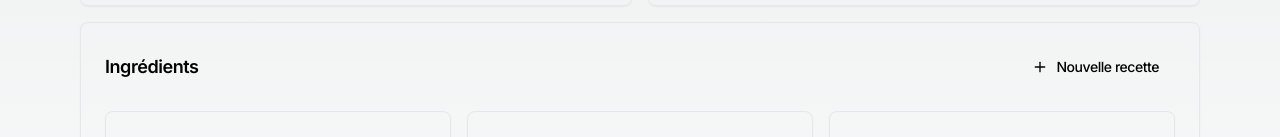
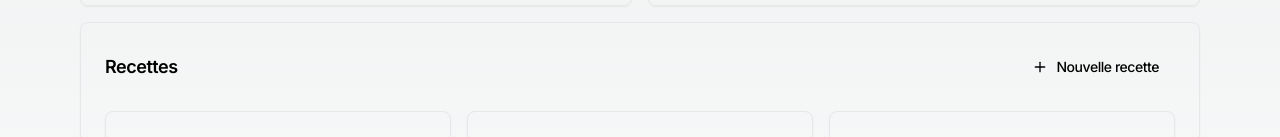
Before and after one commit to remyvin/meal-planner, a Next.js app: page / in a window 1280 px wide. Shown: the part 1288-1425 px from the top of the page. Built offline with nearby package versions, Linux system fonts and the light colour scheme.

Commit message:
Fix TypeScript errors 19

```diff
--- a/app/components/meal-planner.tsx
+++ b/app/components/meal-planner.tsx
@@ -496,10 +496,12 @@ const MealPlanner: React.FC = () => {
   }
 
   // Rendu principal
+  // Remplacez la section des commentaires dans le rendu principal par :
+
   return (
     <div className="p-4 max-w-6xl mx-auto">
       <div className="grid grid-cols-1 md:grid-cols-2 gap-4">
-        {/* Planning */}
+        {/* === Planning === */}
         <Card>
           <CardHeader>
             <CardTitle className="flex justify-between items-center">
@@ -545,7 +547,7 @@ const MealPlanner: React.FC = () => {
           </CardContent>
         </Card>
 
-        {/* Liste de courses */}
+        {/* === Liste de courses === */}
         <Card>
           <CardHeader>
             <CardTitle>
@@ -568,11 +570,11 @@ const MealPlanner: React.FC = () => {
         </Card>
       </div>
 
-      {/* Section Recettes */}
+      {/* === Section Recettes === */}
       <Card className="mt-4">
         <CardHeader>
           <CardTitle className="flex justify-between items-center">
-            Ingrédients
+            Recettes
             <Button onClick={() => {
               setEditingRecipe(null);
               setFormData({
@@ -619,7 +621,6 @@ const MealPlanner: React.FC = () => {
                     Servi : {recipe.tags.join(' et ')}
                   </div>
 
-                  {/* Ingrédients */}
                   <div className="mb-4">
                     <h4 className="font-medium mb-2">Ingrédients :</h4>
                     {recipe.ingredients.map((ingredient, idx) => (
@@ -629,7 +630,6 @@ const MealPlanner: React.FC = () => {
                     ))}
                   </div>
 
-                  {/* Instructions */}
                   {recipe.instructions && recipe.instructions.length > 0 && (
                     <div>
                       <h4 className="font-medium mb-2">Préparation :</h4>
@@ -650,7 +650,6 @@ const MealPlanner: React.FC = () => {
       </Card>
 
       {/* Dialog pour édition/création de recette */}
- // Remplacez la partie Dialog de votre MealPlanner par ce code :
 
       <Dialog open={showEditDialog} onOpenChange={setShowEditDialog}>
         <DialogContent>
```
